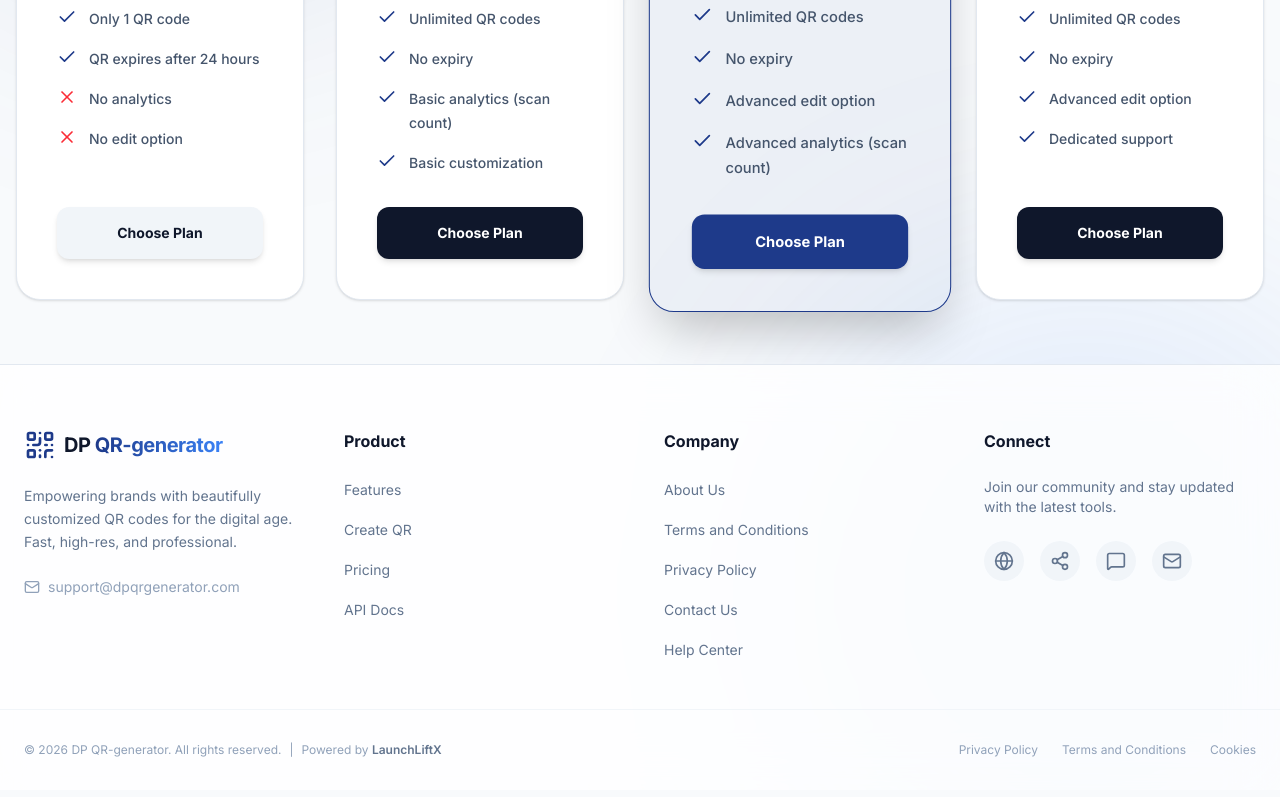
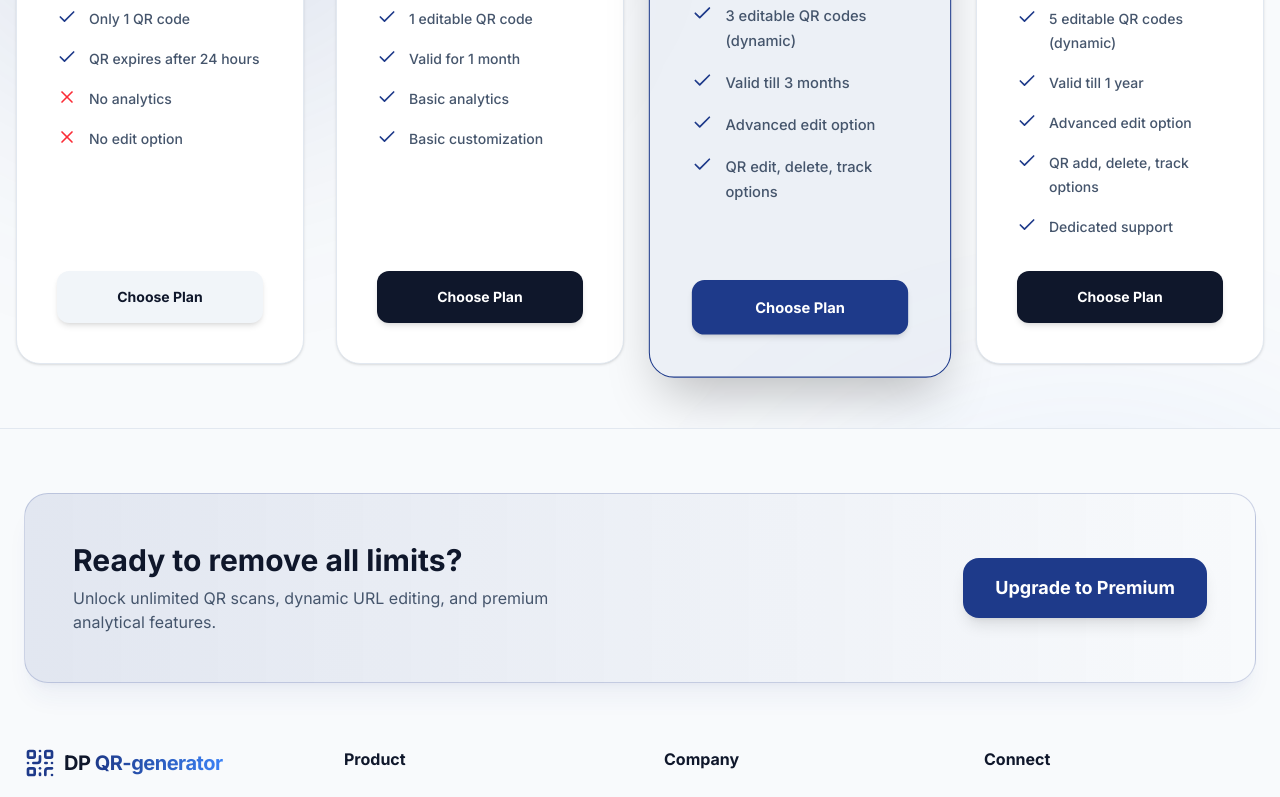
Before and after one commit to deepak083664/DP-qr, a React (Vite) app in the folder frontend/: page /pricing in a window 1280 px wide. Shown: the part 520-1317 px from the top of the page. Built offline with nearby package versions, Linux system fonts and the light colour scheme; no server answers.

Commit message:
update changes

```diff
--- a/frontend/src/components/Footer.jsx
+++ b/frontend/src/components/Footer.jsx
@@ -30,8 +30,21 @@ const Footer = () => {
 
 
   return (
-    <footer className="bg-white/80 border-t border-slate-200 backdrop-blur-xl pt-16 pb-8 z-20">
-      <div className="max-w-7xl mx-auto px-6 grid grid-cols-1 md:grid-cols-2 lg:grid-cols-4 gap-12 text-center sm:text-left mb-12">
+    <footer className="bg-slate-50 border-t border-slate-200 pt-16 pb-8 z-20 relative overflow-hidden">
+      {/* Global Upgrade Button (Website Niche) */}
+      <div className="max-w-7xl mx-auto px-6 mb-16 relative z-10">
+        <div className="bg-gradient-to-r from-primary/10 via-primary/5 to-transparent border border-primary/20 rounded-3xl p-8 sm:p-12 flex flex-col sm:flex-row items-center justify-between gap-6 shadow-xl shadow-primary/5">
+          <div className="text-center sm:text-left">
+            <h3 className="text-2xl sm:text-3xl font-extrabold text-slate-900 mb-2">Ready to remove all limits?</h3>
+            <p className="text-slate-600 max-w-lg">Unlock unlimited QR scans, dynamic URL editing, and premium analytical features.</p>
+          </div>
+          <Link to="/pricing" className="whitespace-nowrap bg-primary hover:bg-primary/90 text-white font-bold py-4 px-8 rounded-2xl transition-all shadow-lg hover:shadow-primary/30 flex items-center gap-2 transform hover:-translate-y-1">
+            <span className="text-lg">Upgrade to Premium</span>
+          </Link>
+        </div>
+      </div>
+
+      <div className="max-w-7xl mx-auto px-6 grid grid-cols-1 md:grid-cols-2 lg:grid-cols-4 gap-12 text-center sm:text-left mb-12 relative z-10">
         {/* Brand Column */}
         <div className="flex flex-col gap-4 items-center sm:items-start">
           <Link to="/" className="flex items-center gap-2 mb-2">
--- a/frontend/src/components/Navbar.jsx
+++ b/frontend/src/components/Navbar.jsx
@@ -94,7 +94,7 @@ const Navbar = () => {
                 <Link to="/dashboard" onClick={() => setIsOpen(false)} className="text-2xl font-semibold text-slate-900 hover:text-primary transition-colors">Dashboard</Link>
                 <Link to="/profile" onClick={() => setIsOpen(false)} className="text-2xl font-semibold text-slate-900 hover:text-primary transition-colors">Profile</Link>
                 <Link to="/my-qrs" onClick={() => setIsOpen(false)} className="text-2xl font-semibold text-slate-900 hover:text-primary transition-colors">My QRs</Link>
-                <Link to="/#pricing" onClick={() => setIsOpen(false)} className="text-2xl font-bold gradient-text">Upgrade Pro</Link>
+                <Link to="/pricing" onClick={() => setIsOpen(false)} className="text-2xl font-bold gradient-text">Upgrade Pro</Link>
                 <button onClick={handleLogout} className="flex items-center gap-3 text-2xl text-red-600 font-semibold mt-4 pt-4 border-t border-slate-100/50">
                   <LogOut className="w-6 h-6" /> Logout
                 </button>
@@ -102,7 +102,7 @@ const Navbar = () => {
             ) : (
               <>
                 <Link to="/" onClick={() => setIsOpen(false)} className="text-2xl font-semibold text-slate-900 hover:text-primary transition-colors">Home</Link>
-                <Link to="/#pricing" onClick={() => setIsOpen(false)} className="text-2xl font-bold gradient-text">Upgrade Options</Link>
+                <Link to="/pricing" onClick={() => setIsOpen(false)} className="text-2xl font-bold gradient-text">Upgrade Options</Link>
                 <Link to="/login" onClick={() => setIsOpen(false)} className="text-2xl font-semibold text-slate-900 hover:text-primary transition-colors">Login</Link>
                 <Link to="/signup" onClick={() => setIsOpen(false)} className="text-2xl font-bold bg-primary text-white px-10 py-5 rounded-2xl shadow-2xl shadow-primary/40 mt-4">Sign Up</Link>
               </>
--- a/frontend/src/pages/Pricing.jsx
+++ b/frontend/src/pages/Pricing.jsx
@@ -98,9 +98,9 @@ const Pricing = () => {
 
   const planFeatures = {
     free: { name: 'Free Plan', price: 0, features: ['Only 1 QR code', 'QR expires after 24 hours', 'No analytics', 'No edit option'] },
-    '1_month': { name: '1 Month Plan', price: plans.oneMonthPrice, features: ['Unlimited QR codes', 'No expiry', 'Basic analytics (scan count)', 'Basic customization'] },
-    '3_months': { name: '3 Months Plan', price: plans.threeMonthsPrice, isBestValue: true, features: ['Unlimited QR codes', 'No expiry', 'Advanced edit option', 'Advanced analytics (scan count)'] },
-    '1_year': { name: '1 Year Plan', price: plans.oneYearPrice, features: ['Unlimited QR codes', 'No expiry', 'Advanced edit option', 'Dedicated support'] }
+    '1_month': { name: '1 Month Plan', price: plans.oneMonthPrice, features: ['1 editable QR code', 'Valid for 1 month', 'Basic analytics', 'Basic customization'] },
+    '3_months': { name: '3 Months Plan', price: plans.threeMonthsPrice, isBestValue: true, features: ['3 editable QR codes (dynamic)', 'Valid till 3 months', 'Advanced edit option', 'QR edit, delete, track options'] },
+    '1_year': { name: '1 Year Plan', price: plans.oneYearPrice, features: ['5 editable QR codes (dynamic)', 'Valid till 1 year', 'Advanced edit option', 'QR add, delete, track options', 'Dedicated support'] }
   };
 
   return (
```
Also changed, not shown: 1 other file (tests, documents, lock files or other folders).
